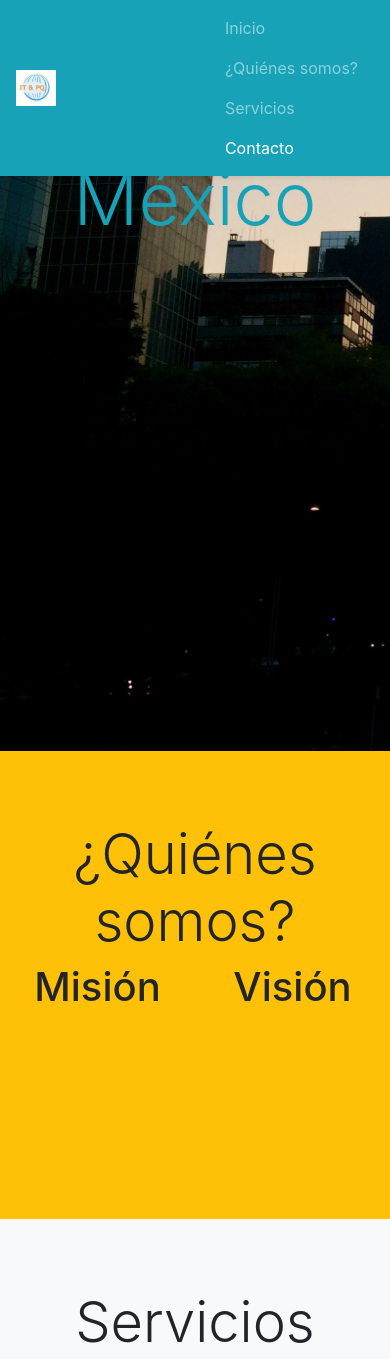
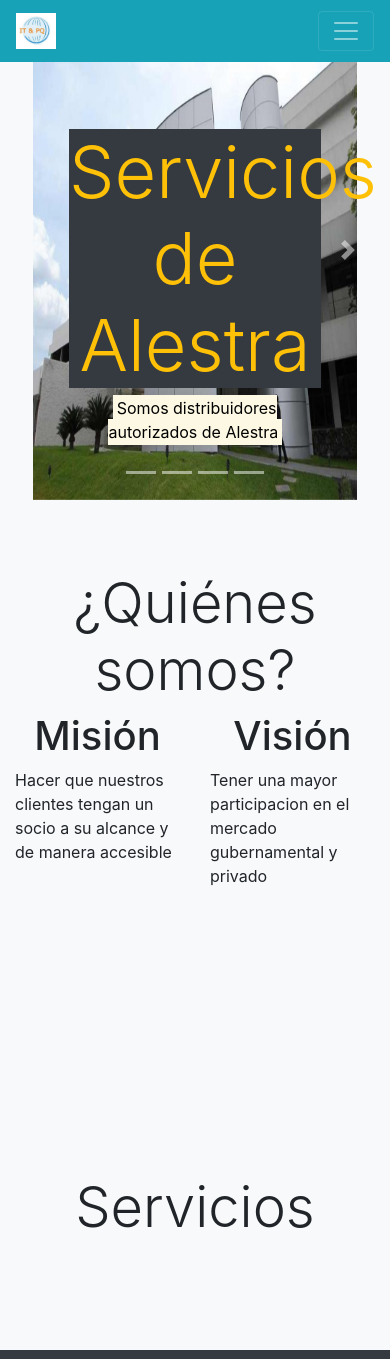
Before and after one commit to RutilaXD/rutilaxd.itpmexico.io, a plain HTML site: page public_html/index.html in a window 390 px wide. Shown: the top 1359 px of the page. Drawn offline with nearby package versions, Linux system fonts and the light colour scheme.

Commit message:
Carrusel al inicio y menú desplegable responsivo

```diff
--- a/public_html/index.html
+++ b/public_html/index.html
@@ -10,7 +10,7 @@
         <meta name="description" content="Página informativa de la empresa mexicana ITPQ de México.">
         <meta name="viewport" content="width=device-width, initial-scale=1">
         <link rel="stylesheet" href="https://maxcdn.bootstrapcdn.com/bootstrap/4.3.1/css/bootstrap.min.css">
-        <script src="https://ajax.googleapis.com/ajax/libs/jquery/3.3.1/jquery.min.js"></script>
+        <script src="https://ajax.googleapis.com/ajax/libs/jquery/3.4.0/jquery.min.js"></script>
         <script src="https://cdnjs.cloudflare.com/ajax/libs/popper.js/1.14.7/umd/popper.min.js"></script>
         <script src="https://maxcdn.bootstrapcdn.com/bootstrap/4.3.1/js/bootstrap.min.js"></script>
         <style>
@@ -30,11 +30,18 @@
         <!--[if lt IE 8]>
             <p class="browserupgrade">You are using an <strong>outdated</strong> browser. Please <a href="http://browsehappy.com/">upgrade your browser</a> to improve your experience.</p>
         <![endif]-->
-        <nav class="navbar navbar-expand-sm bg-info navbar-dark fixed-top shadow-sm">
+        <nav class="navbar navbar-expand-sm bg-info navbar-dark fixed-top">
             <a class="navbar-brand" href="#">
                 <img src="./img/logo.jpg" alt="Logo" style="width:40px;">
             </a>
-          <ul class="navbar-nav">
+
+            <!-- Toggler/collapsibe Button -->
+            <button class="navbar-toggler" type="button" data-toggle="collapse" data-target="#collapsibleNavbar">
+                <span class="navbar-toggler-icon"></span>
+            </button>
+
+            <div class="collapse navbar-collapse" id="collapsibleNavbar">
+                <ul class="navbar-nav text-center">
                     <li class="mr-3 nav-item">
                         <a class="nav-link" href="#inicio">Inicio</a>
                     </li>
@@ -48,25 +55,9 @@
                         <a class="nav-link" href="#contacto">Contacto</a>
                     </li>
                 </ul>
+            </div>
         </nav>
-        <div id="inicio" class="container-fluid bg-light" style="padding-top:70px;padding-bottom:500px;
-             background-image: url('./img/cdmx.jpg'); background-size: cover;">
-          <h1 class="display-3 text-center text-info">IT & PQ de México</h1>
-        </div>
-        <div id="somos" class="container-fluid bg-warning" style="padding-top:70px;padding-bottom:200px">
-          <h1 class="display-4 text-center">¿Quiénes somos?</h1>
-          <div class="row">
-              <div class="col">
-                  <h1 class="display-5 text-center">Misión</h1>
-              </div>
-              <div class="col">
-                  <h1 class="display-5 text-center">Visión</h1>
-              </div>
-          </div>
-        </div>
-        <div id="servicios" class="container-fluid bg-light" style="padding-top:70px;padding-bottom:100px">
-          <h1 class="display-4 text-center">Servicios</h1>
-
+        <div id="inicio" class="container-fluid bg-light">
             <div id="demo" class="carousel slide" data-ride="carousel">
                 <ul class="carousel-indicators">
                     <li data-target="#demo" data-slide-to="0" class="active"></li>
@@ -113,6 +104,24 @@
                     <span class="carousel-control-next-icon"></span>
                 </a>
             </div>
+        </div>
+        <div id="somos" class="container-fluid bg-light" style="padding-top:70px;padding-bottom:200px">
+            <h1 class="display-4 text-center">¿Quiénes somos?</h1>
+            <div class="row">
+                <div class="col">
+                    <h1 class="display-5 text-center">Misión</h1>
+                    <p class="display-5">Hacer que nuestros clientes tengan un socio a su alcance y de manera accesible</p>
+                </div>
+                <div class="col">
+                    <h1 class="display-5 text-center">Visión</h1>
+                    <p class="display-5">Tener una mayor participacion en el mercado gubernamental y privado</p>
+                </div>
+            </div>
+        </div>
+        <div id="servicios" class="container-fluid bg-light" style="padding-top:70px;padding-bottom:100px">
+            <h1 class="display-4 text-center">Servicios</h1>
+
+
 
         </div>
         <div id="contacto" class="container-fluid bg-dark text-success" style="padding-top:70px;padding-bottom:200px">
@@ -140,12 +149,20 @@
 
     <!-- Google Analytics: change UA-XXXXX-X to be your site's ID. -->
     <script>
-            (function(b,o,i,l,e,r){b.GoogleAnalyticsObject=l;b[l]||(b[l]=
-            function(){(b[l].q=b[l].q||[]).push(arguments)});b[l].l=+new Date;
-            e=o.createElement(i);r=o.getElementsByTagName(i)[0];
-            e.src='//www.google-analytics.com/analytics.js';
-            r.parentNode.insertBefore(e,r)}(window,document,'script','ga'));
-            ga('create','UA-XXXXX-X','auto');ga('send','pageview');
+        (function (b, o, i, l, e, r) {
+            b.GoogleAnalyticsObject = l;
+            b[l] || (b[l] =
+                    function () {
+                        (b[l].q = b[l].q || []).push(arguments)
+                    });
+            b[l].l = +new Date;
+            e = o.createElement(i);
+            r = o.getElementsByTagName(i)[0];
+            e.src = '//www.google-analytics.com/analytics.js';
+            r.parentNode.insertBefore(e, r)
+        }(window, document, 'script', 'ga'));
+        ga('create', 'UA-XXXXX-X', 'auto');
+        ga('send', 'pageview');
     </script>
 </body>
 </html>
```
Lines whose indentation alone changed are shown as unchanged.
